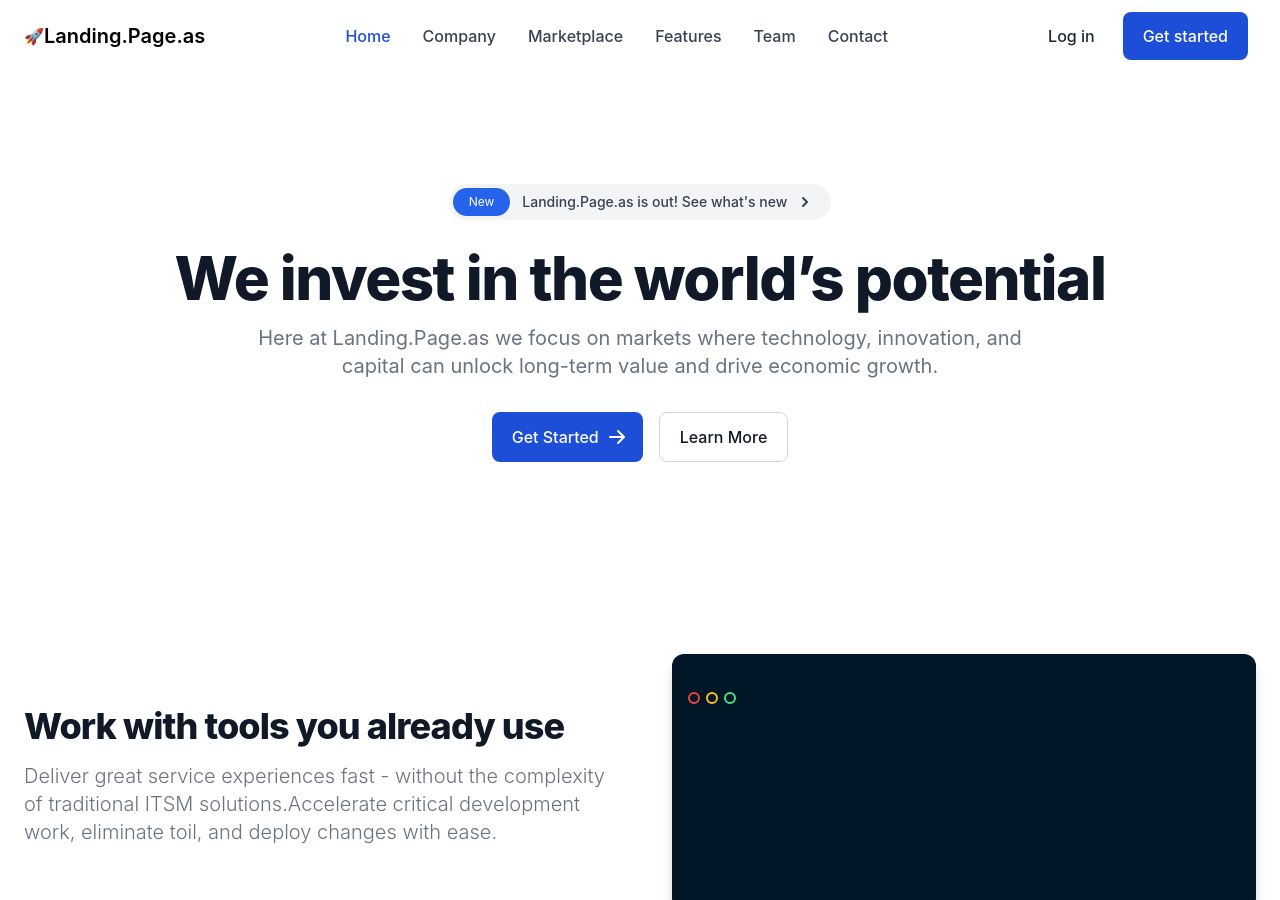
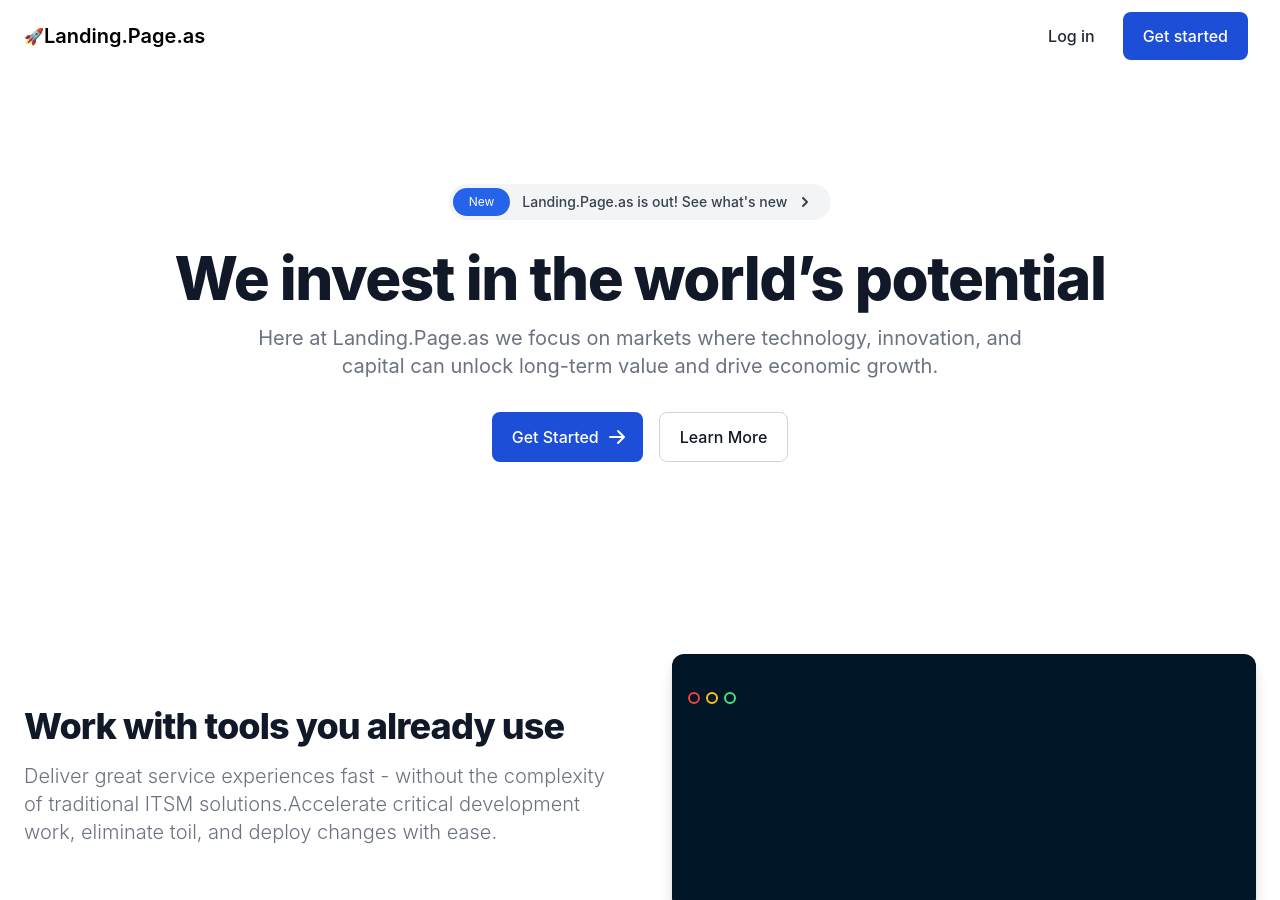
Before and after one commit to nathanclevenger/landing, a Jekyll site: the page built from README.md, in a window 1280 px wide and 900 px high. Built offline with Jekyll 4.4.1, drawn with Linux system fonts in a browser that asks for light colours; nearby versions of some CDN libraries; our own code applies the rules of GitHub Pages for plain Markdown files.

Commit message:
Update header.html

```diff
--- a/_includes/header.html
+++ b/_includes/header.html
@@ -8,33 +8,6 @@
             <div class="flex items-center lg:order-2">
                 <a href="#" class="text-gray-800 dark:text-white hover:bg-gray-50 focus:ring-4 focus:ring-gray-300 font-medium rounded-lg text-base px-4 lg:px-5 py-2 lg:py-3 mr-2 dark:hover:bg-gray-700 focus:outline-none dark:focus:ring-gray-800">Log in</a>
                 <a href="#" class="text-white bg-primary-700 hover:bg-primary-800 focus:ring-4 focus:ring-primary-300 font-medium rounded-lg text-base px-4 lg:px-5 py-2 lg:py-3 mr-2 dark:bg-primary-600 dark:hover:bg-primary-700 focus:outline-none dark:focus:ring-primary-800">Get started</a>
-                <button data-collapse-toggle="mobile-menu-2" type="button" class="inline-flex items-center p-2 ml-1 text-sm text-gray-500 rounded-lg lg:hidden hover:bg-gray-100 focus:outline-none focus:ring-2 focus:ring-gray-200 dark:text-gray-400 dark:hover:bg-gray-700 dark:focus:ring-gray-600" aria-controls="mobile-menu-2" aria-expanded="false">
-                    <span class="sr-only">Open main menu</span>
-                    <svg class="w-6 h-6" fill="currentColor" viewBox="0 0 20 20" xmlns="http://www.w3.org/2000/svg"><path fill-rule="evenodd" d="M3 5a1 1 0 011-1h12a1 1 0 110 2H4a1 1 0 01-1-1zM3 10a1 1 0 011-1h12a1 1 0 110 2H4a1 1 0 01-1-1zM3 15a1 1 0 011-1h12a1 1 0 110 2H4a1 1 0 01-1-1z" clip-rule="evenodd"></path></svg>
-                    <svg class="hidden w-6 h-6" fill="currentColor" viewBox="0 0 20 20" xmlns="http://www.w3.org/2000/svg"><path fill-rule="evenodd" d="M4.293 4.293a1 1 0 011.414 0L10 8.586l4.293-4.293a1 1 0 111.414 1.414L11.414 10l4.293 4.293a1 1 0 01-1.414 1.414L10 11.414l-4.293 4.293a1 1 0 01-1.414-1.414L8.586 10 4.293 5.707a1 1 0 010-1.414z" clip-rule="evenodd"></path></svg>
-                </button>
-            </div>
-            <div class="hidden justify-between items-center w-full lg:flex lg:w-auto lg:order-1" id="mobile-menu-2">
-                <ul class="flex flex-col mt-4 font-medium lg:flex-row lg:space-x-8 lg:mt-0">
-                    <li>
-                        <a href="#" class="block py-2 pr-4 pl-3 text-white rounded bg-primary-700 lg:bg-transparent lg:text-primary-700 lg:p-0 dark:text-white" aria-current="page">Home</a>
-                    </li>
-                    <li>
-                        <a href="#" class="block py-2 pr-4 pl-3 text-gray-700 border-b border-gray-100 hover:bg-gray-50 lg:hover:bg-transparent lg:border-0 lg:hover:text-primary-700 lg:p-0 dark:text-gray-400 lg:dark:hover:text-white dark:hover:bg-gray-700 dark:hover:text-white lg:dark:hover:bg-transparent dark:border-gray-700">Company</a>
-                    </li>
-                    <li>
-                        <a href="#" class="block py-2 pr-4 pl-3 text-gray-700 border-b border-gray-100 hover:bg-gray-50 lg:hover:bg-transparent lg:border-0 lg:hover:text-primary-700 lg:p-0 dark:text-gray-400 lg:dark:hover:text-white dark:hover:bg-gray-700 dark:hover:text-white lg:dark:hover:bg-transparent dark:border-gray-700">Marketplace</a>
-                    </li>
-                    <li>
-                        <a href="#" class="block py-2 pr-4 pl-3 text-gray-700 border-b border-gray-100 hover:bg-gray-50 lg:hover:bg-transparent lg:border-0 lg:hover:text-primary-700 lg:p-0 dark:text-gray-400 lg:dark:hover:text-white dark:hover:bg-gray-700 dark:hover:text-white lg:dark:hover:bg-transparent dark:border-gray-700">Features</a>
-                    </li>
-                    <li>
-                        <a href="#" class="block py-2 pr-4 pl-3 text-gray-700 border-b border-gray-100 hover:bg-gray-50 lg:hover:bg-transparent lg:border-0 lg:hover:text-primary-700 lg:p-0 dark:text-gray-400 lg:dark:hover:text-white dark:hover:bg-gray-700 dark:hover:text-white lg:dark:hover:bg-transparent dark:border-gray-700">Team</a>
-                    </li>
-                    <li>
-                        <a href="#" class="block py-2 pr-4 pl-3 text-gray-700 border-b border-gray-100 hover:bg-gray-50 lg:hover:bg-transparent lg:border-0 lg:hover:text-primary-700 lg:p-0 dark:text-gray-400 lg:dark:hover:text-white dark:hover:bg-gray-700 dark:hover:text-white lg:dark:hover:bg-transparent dark:border-gray-700">Contact</a>
-                    </li>
-                </ul>
             </div>
         </div>
     </nav>
```
